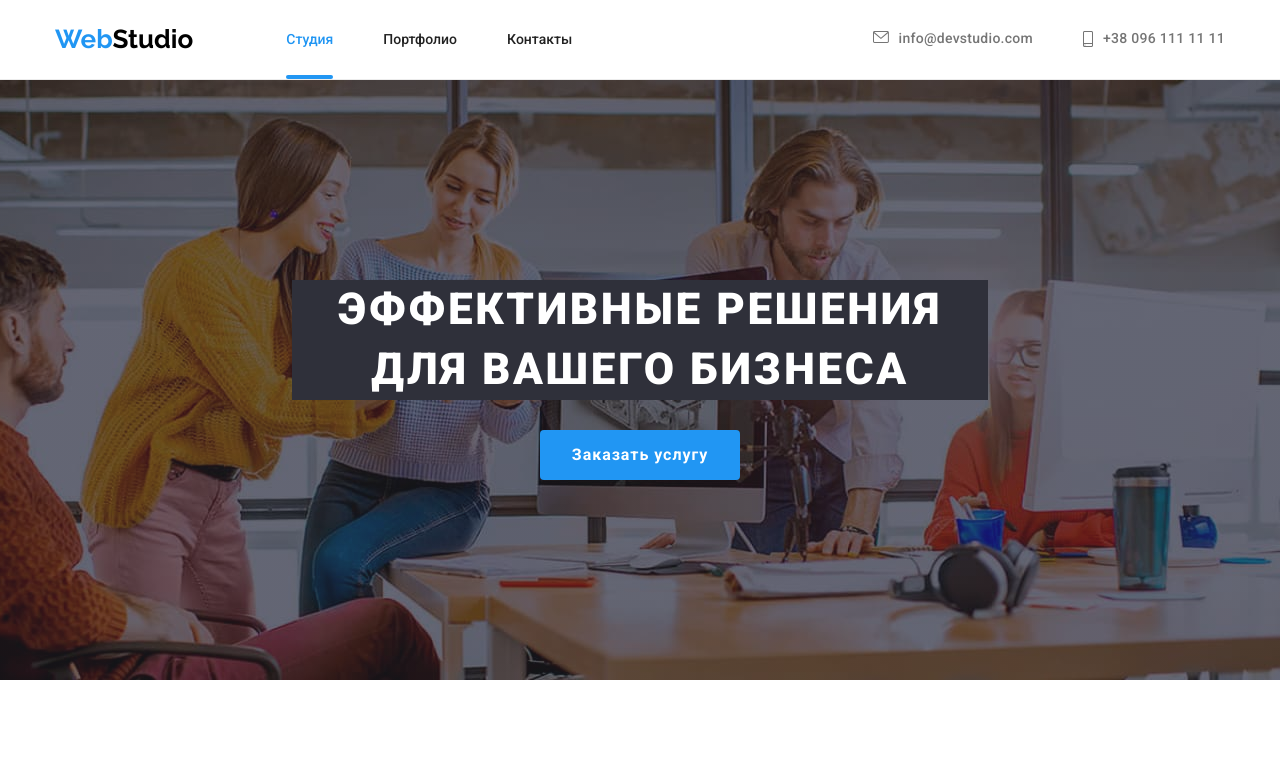
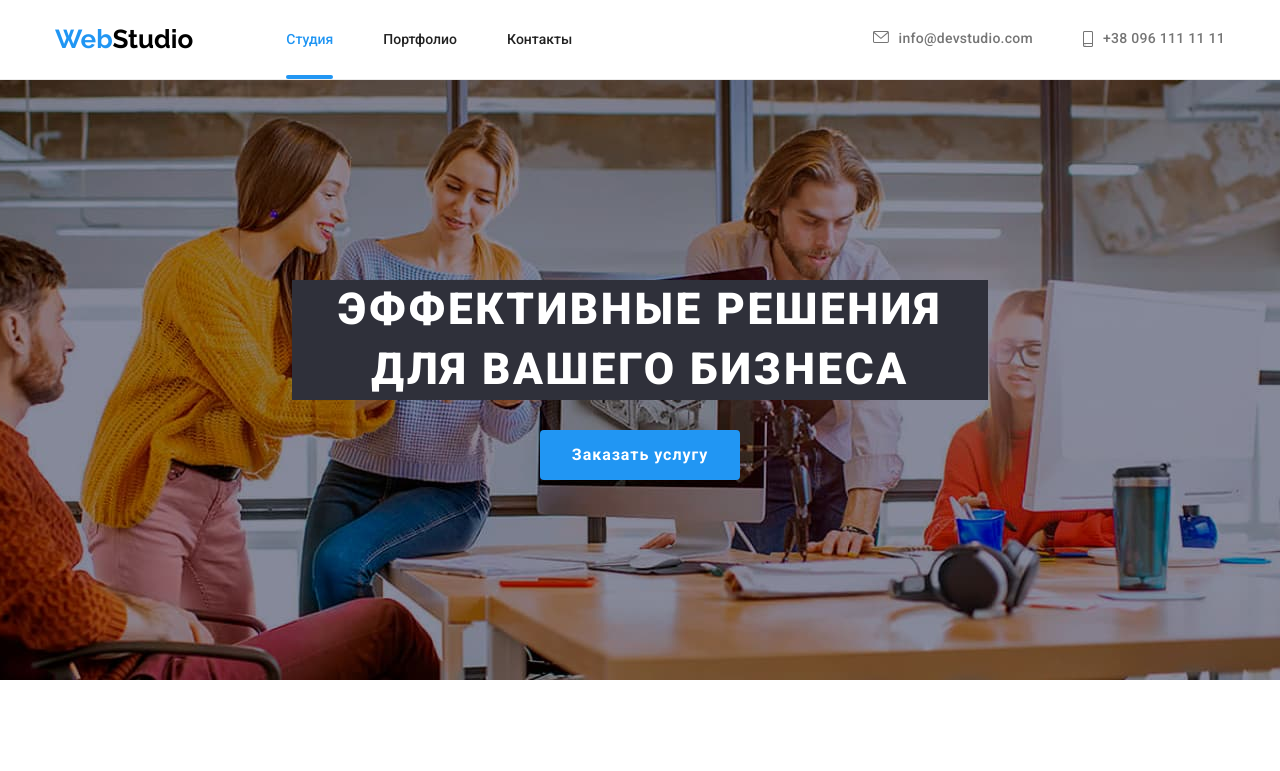
Before and after one commit to iryna-romashchenko/goit-markup-hw-05, a plain HTML site: page index.html in a window 1280 px wide. Shown: the top 771 px of the page. Drawn offline with nearby package versions, Linux system fonts and the light colour scheme.

Commit message:
Update styles.css

```diff
--- a/css/styles.css
+++ b/css/styles.css
@@ -177,12 +177,12 @@ ul {
     max-width: 1600px;
     margin-left: auto;
     margin-right: auto;
-    background-image: linear-gradient(to right, rgba(47, 48, 58, 0.4), rgba(47, 48, 58, 0.4)),
+    background-image:
+     /* linear-gradient(to right, rgba(47, 48, 58, 0.4), rgba(47, 48, 58, 0.4)), */
         url(../images/order-image.jpg);
     background-repeat: no-repeat;
     background-position: center;
     background-size: cover;
-    /* background-color: var(--order-background); */
     text-align: center;
     padding-top: 200px;
     padding-bottom: 200px;
```
